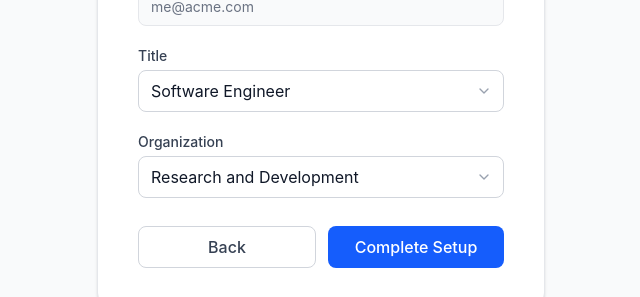
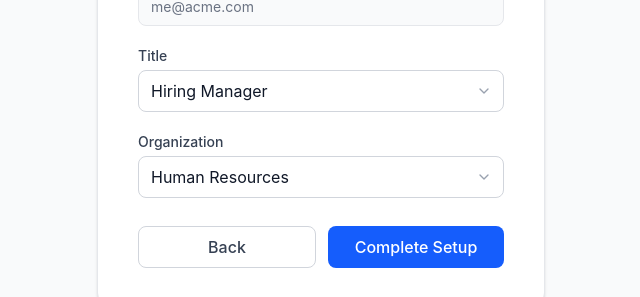
Before and after one commit to zack-burgess/groups-manager-v2, a React (Vite) app: page / in a window 1280 px wide. Both pictures are taken after a click on the button "Sign In". Shown: the part 387-684 px from the top of the page, without its empty margins (319-959 px from the left). Built offline with nearby package versions, Linux system fonts and the light colour scheme.

Commit message:
Default title to Hiring Manager and org to Human Resources for all signup flows
Co-Authored-By: Claude Sonnet 4.6 <noreply@anthropic.com>

```diff
--- a/src/pages/SetupPage.tsx
+++ b/src/pages/SetupPage.tsx
@@ -18,8 +18,8 @@ export default function SetupPage() {
   const fromAdmin = state?.fromAdmin ?? false
 
   const [name, setName] = useState(state?.name ?? '')
-  const [title, setTitle] = useState(PREDEFINED_TITLES[0])
-  const [org, setOrg] = useState(PREDEFINED_ORGS[0])
+  const [title, setTitle] = useState('Hiring Manager')
+  const [org, setOrg] = useState('Human Resources')
 
   useEffect(() => {
     // In admin mode a blank name is fine — admin will fill it in.
```
